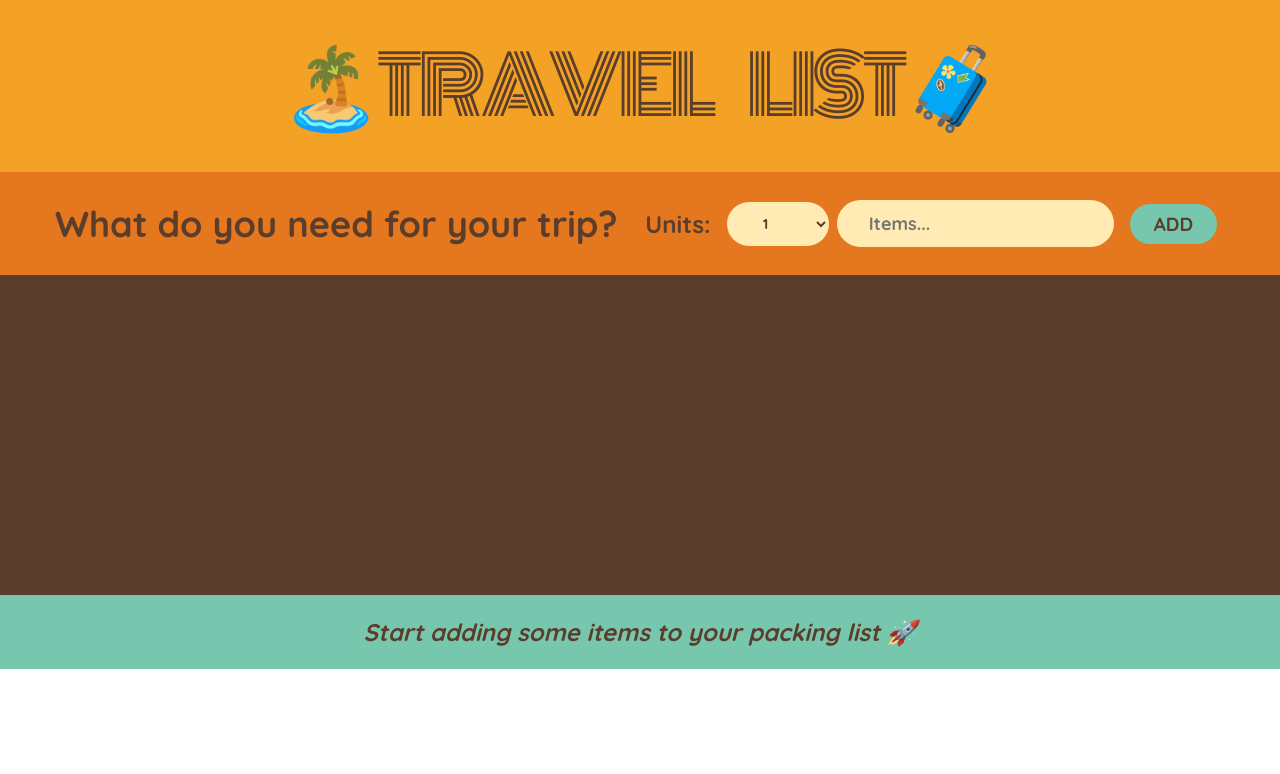
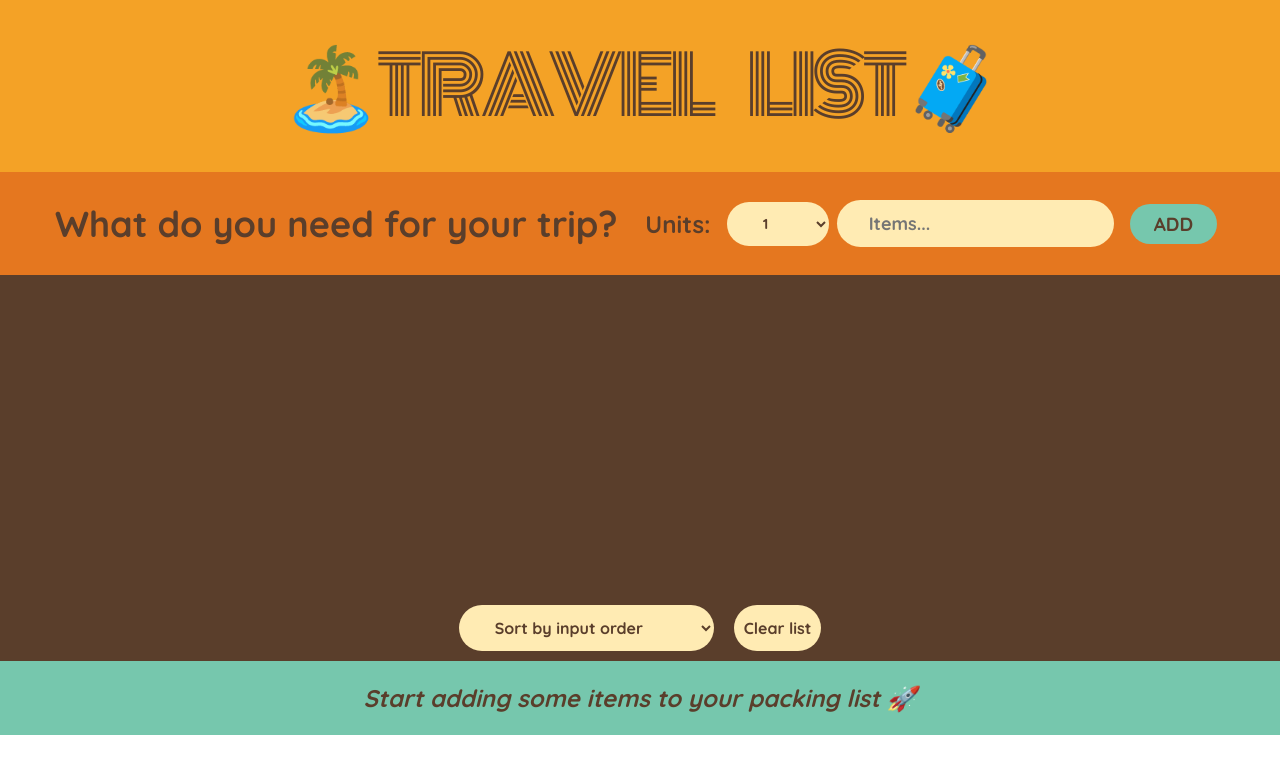
Before and after one commit to GeorgiGeorgievTsankov/retro-travel-list, a React (Create React App) app: page / in a window 1280 px wide. Shown: the top 774 px of the page. Built offline with nearby package versions, Linux system fonts and the light colour scheme.

Commit message:
Add files via upload

```diff
--- a/src/components/AddComponent.jsx
+++ b/src/components/AddComponent.jsx
@@ -28,7 +28,7 @@ export default function AddComponent({ onAddItem }) {
 
   const handleAdd = () => {
     if (newItem.trim() !== "") {
-      const newData = { id: Date.now(), name: newItem, counter: optCount };
+      const newData = { id: Date.now(), name: newItem, counter: optCount, packed:false };
       onAddItem(newData);
       setNewItem("");
       setOptCount(1);
--- a/src/components/Footer.jsx
+++ b/src/components/Footer.jsx
@@ -12,7 +12,7 @@ export default function Footer({ items }) {
   });
 
   const percentPackedItems =
-        totalItems > 0 ? ((packedItems / totalItems) * 100).toFixed(0) : 0;
+        totalItems > 0 ? Math.round((packedItems / totalItems) * 100) : 0;
 
         if (totalItems <= 0)
             return (
--- a/src/components/LIstComponent.jsx
+++ b/src/components/LIstComponent.jsx
@@ -1,28 +1,77 @@
 import React from "react";
+import { useState } from "react";
 
-export default function LIstComponent({ startList, onDeleteItem }) {
-  const data = startList;
+export default function LIstComponent({
+  startList,
+  onDeleteItem,
+  onToggleItem,
+  setItems,
+}) {
+
   //   console.log(startList);
 
+  const [sortBy, setSortBy] = useState("input");
+
+  let sortedItems;
+
+  if (sortBy === "input") {
+    sortedItems = startList;
+  } else if (sortBy === "description") {
+    sortedItems = startList
+      .slice()
+      .sort((a, b) => a.name.localeCompare(b.name));
+  } else if (sortBy === "packed") {
+    sortedItems = startList
+      .slice()
+      .sort((a, b) => Number(a.packed) - Number(b.packed));
+    }
+
+
+    // console.log(sortedItems);
+
+
   return (
+    <>
       <div className="list">
-      {data.map((element, index) => (
+        {sortedItems.map((element) => (
           <div className="element-box" key={element.id}>
             <div className="list-checkbox">
               <input
                 type="checkbox"
                 id="myCheckbox"
                 name="myCheckbox"
-              value="value"
+                onChange={() => onToggleItem(element.id)}
               ></input>
               <p>{element.counter} </p>
             </div>
-          <p className={element.name.length > 16 ? 'small-font' : ''}>
+            <p
+              className={element.name.length > 16 ? "small-font" : ""}
+              style={{
+                textDecoration: element.packed ? "line-through" : "none",
+              }}
+            >
               {element.name}
             </p>
-          <button onClick={ () => onDeleteItem(element.id) }>❌</button>
+            <button onClick={() => onDeleteItem(element.id)}>❌</button>
           </div>
         ))}
       </div>
+      <div className="actions">
+        <select
+          className="ft"
+          value={sortBy}
+          onChange={(e) => setSortBy(e.target.value)}
+        >
+          <option value="input">Sort by input order</option>
+          <option value="description">Sort by description</option>
+          <option value="packed">Sort by packed status</option>
+        </select>
+        <button onClick={(e) => setItems([])} className="ft">
+          Clear list
+        </button>
+      </div>
+    </>
     );
+
+
 }
```
Lines whose indentation alone changed are shown as unchanged.
